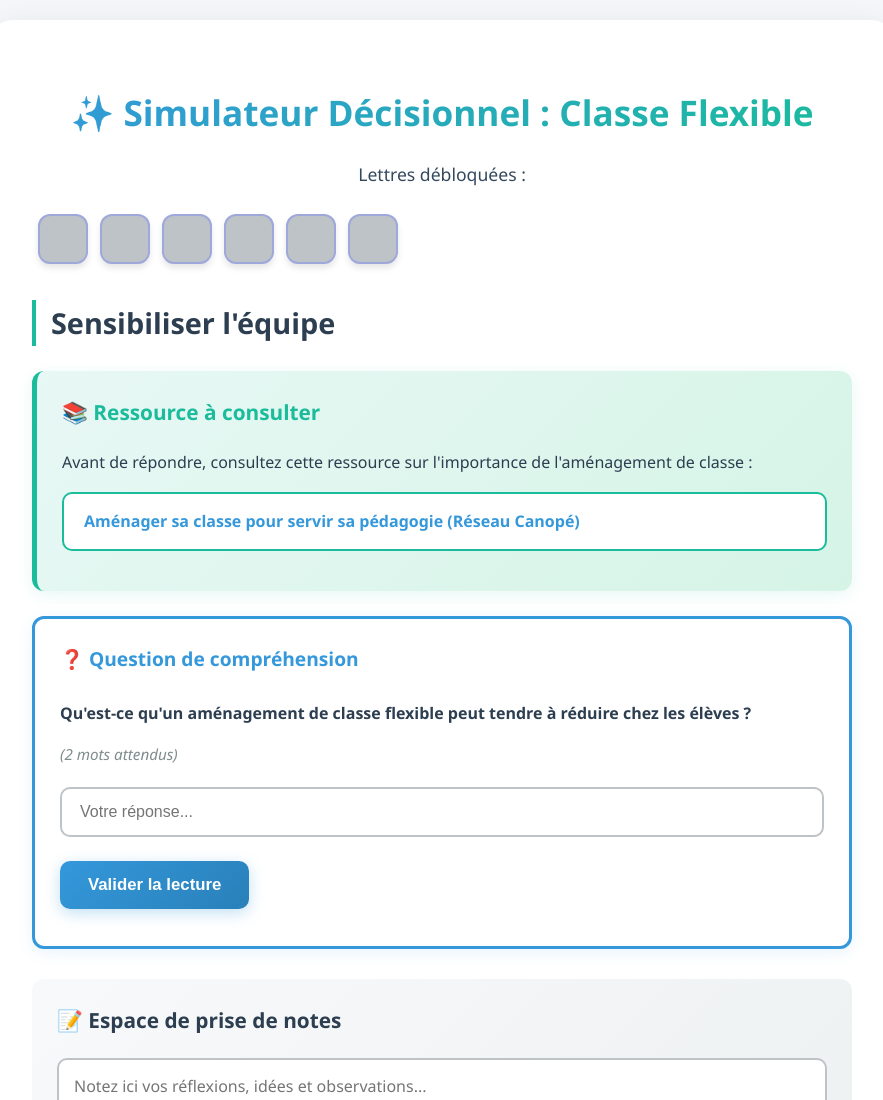
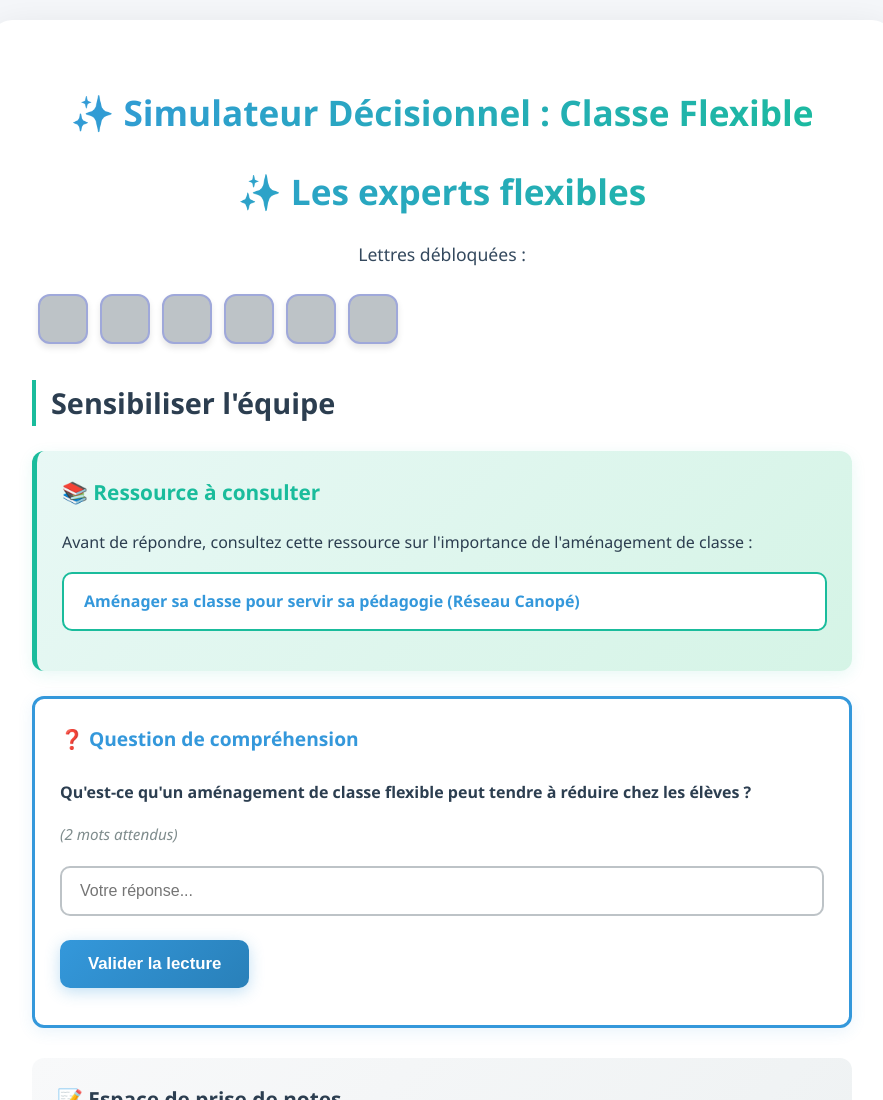
Before and after one commit to silverteacher/simulateurflexible, a plain HTML site: page index.html in a window 1280 px wide. Shown: the top 1100 px of the page, without its empty margins (198-1081 px from the left). Drawn offline with Linux system fonts and the light colour scheme.

Commit message:
Update index.html

```diff
--- a/index.html
+++ b/index.html
@@ -507,6 +507,7 @@ footer a:hover {
 <body>
 <div class="container">
 <h1>✨ Simulateur Décisionnel : Classe Flexible</h1>
+  <h1>✨ Les experts flexibles</h1>
 <div class="progress" id="progress">Lettres débloquées :</div>
 <div id="letters"></div>
 <div id="game"></div>
```
